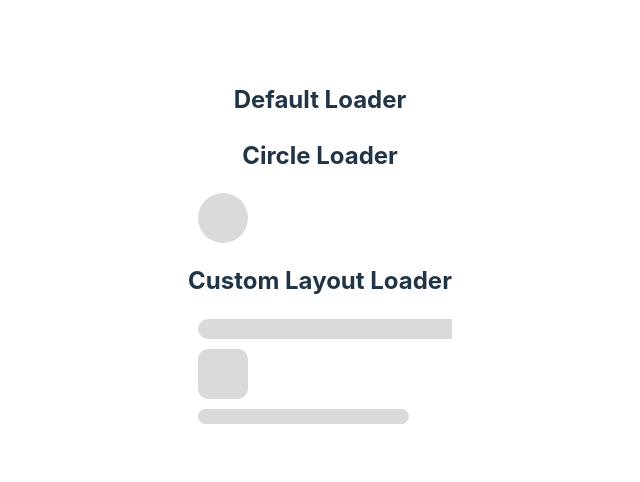
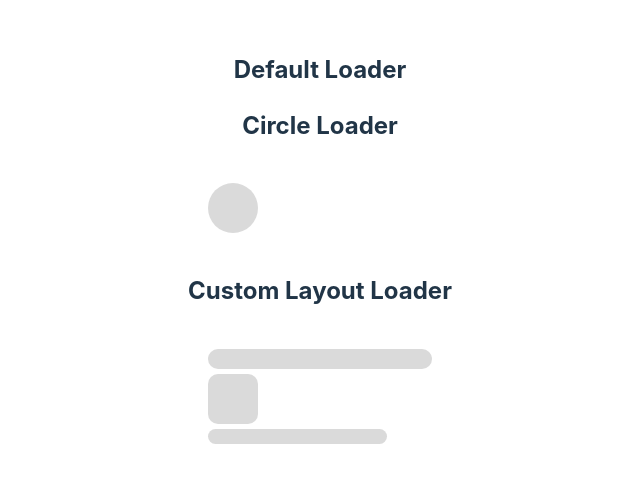
Before and after one commit to arunraj-ar/magic-shimmer, a React (Vite) app: page / in a window 1280 px wide. Shown: the part 152-634 px from the top of the page, without its empty margins (320-960 px from the left). Built offline with nearby package versions, Linux system fonts and the light colour scheme.

Commit message:
styling fixes

```diff
--- a/src/Loader.css
+++ b/src/Loader.css
@@ -23,7 +23,7 @@
 .hole {
 	width: 80px;
 	height: 50px;
-	margin: 10px;
+	/* margin: 10px; */
 	/* border: solid 1px red;	 */
 	border-radius: 10px;
 	background-color: gray;
--- a/src/Loader.jsx
+++ b/src/Loader.jsx
@@ -43,7 +43,18 @@ const Loader = ({
   return (
     <div className="back">
       <div className="base">
-        {layoutStructure.length > 0 && layoutStructure}
+        {layoutStructure.length > 0 && (
+          <div
+            style={{
+              gap: "5px",
+              display: "flex",
+              flexDirection: "column",
+              padding: "20px",
+            }}
+          >
+            {layoutStructure}
+          </div>
+        )}
       </div>
     </div>
   );
```
